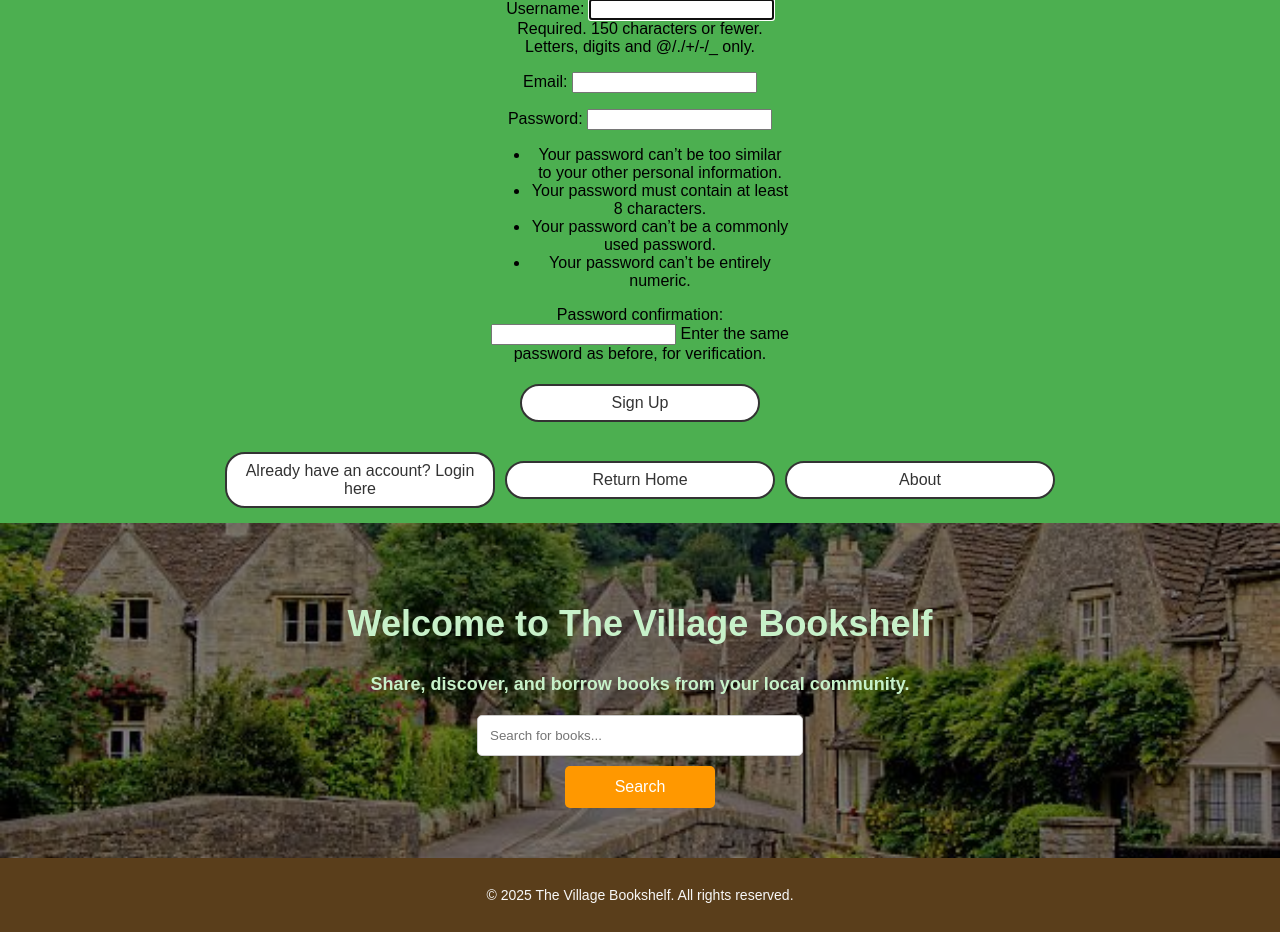
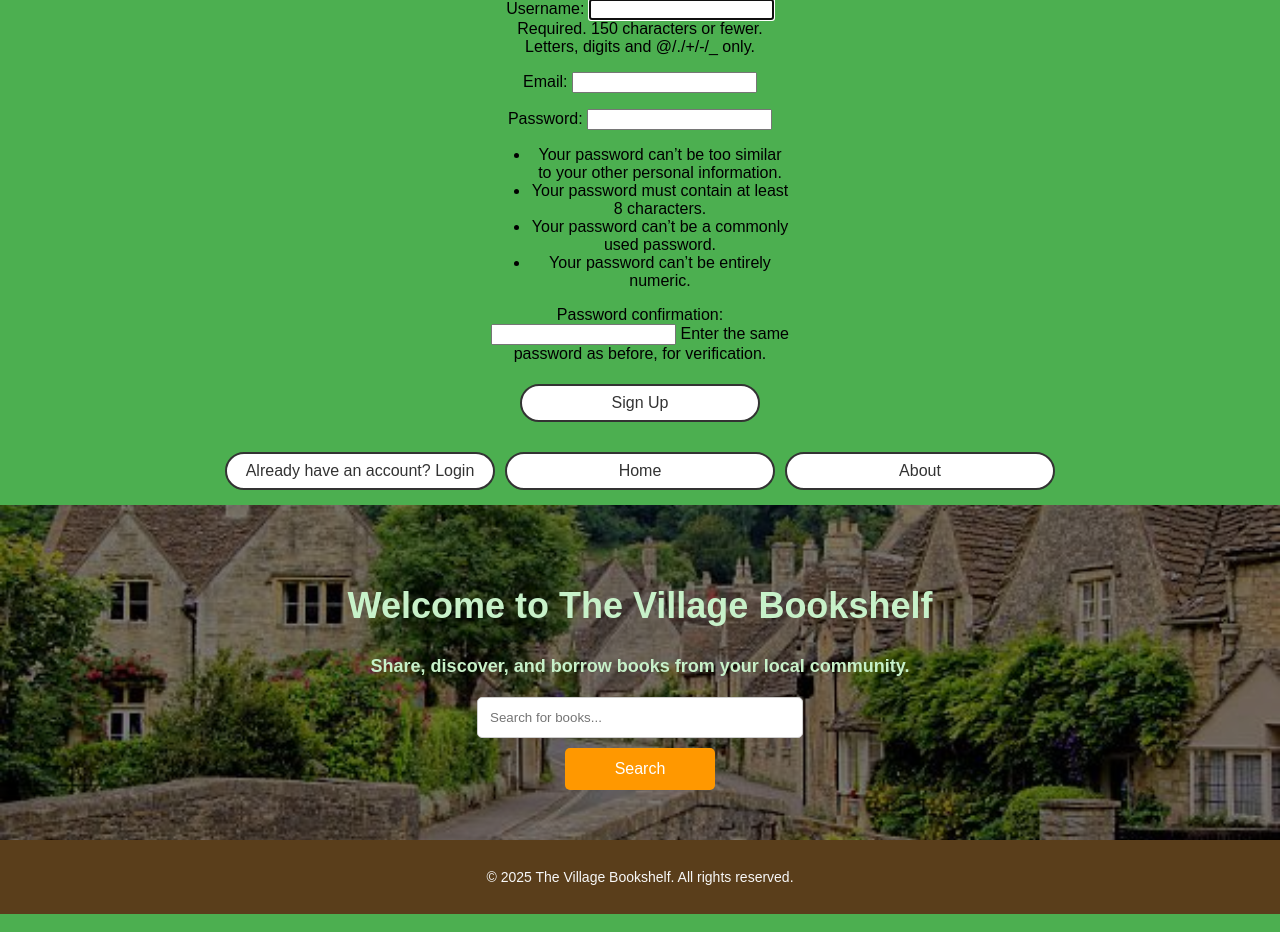
Before and after one commit to helsbels-del/the-village-bookshelf, a Django app: page /signup/ in a window 1280 px wide. Shown: the part 468-1400 px from the top of the page. Run offline with Django 4.2, Linux system fonts and the light colour scheme.

Commit message:
FIX: Update styling

```diff
--- a/static/css/style.css
+++ b/static/css/style.css
@@ -125,16 +125,16 @@ button {
     cursor: pointer;
 }
 
-.navigation button {
+/* .navigation button {
     background-color: #ff9800; /* Adjusted to match search button */
-    color: white;
+    /*color: white;
     border: none;
     padding: 10px 20px;
     border-radius: 5px;
     font-size: 16px;
     cursor: pointer;
     transition: background 0.3s ease;
-}
+} */
 
 button:hover {
     background: #0056b3;
--- a/templates/about.html
+++ b/templates/about.html
@@ -12,7 +12,7 @@
     <p>You may find that book you've always been looking for!</p>
 </div>
 <nav class="navigation">
-    <a href="{% url 'home' %}" class="nav-btn"> Return Home</a>
+    <a href="{% url 'home' %}" class="nav-btn"> Home</a>
     {% if user.is_authenticated %}<a href="{% url 'book_list' %}" class="nav-btn"> Return to Book List</a>{% else %}
     <a href="{% url 'login' %}" class="nav-btn">Login</a>
     <a href="{% url 'signup' %}" class="nav-btn">Sign Up</a>{% endif %}
--- a/templates/registration/login.html
+++ b/templates/registration/login.html
@@ -10,7 +10,7 @@ Village Bookshelf{% endblock %} {% block content %}
 </form>
 <nav class="navigation">
   <a href="{% url 'password_reset' %}" class="nav-btn">Forgot password?</a>
-  <a href="{% url 'home' %}" class="nav-btn"> Return Home</a>
+  <a href="{% url 'home' %}" class="nav-btn"> Home</a>
   <a href="{% url 'about' %}" class="nav-btn">About</a>
   <a href="{% url 'signup' %}" class="nav-btn">Sign Up</a>
 </nav>
--- a/templates/registration/signup.html
+++ b/templates/registration/signup.html
@@ -11,8 +11,8 @@
     <button type="submit" class="nav-btn">Sign Up</button>
 </form>
 <nav class="navigation">
-    <a href="{% url 'login' %}" class="nav-btn">Already have an account? Login here</a>
-    <a href="{% url 'home' %}" class="nav-btn"> Return Home</a>
+    <a href="{% url 'login' %}" class="nav-btn">Already have an account? Login</a>
+    <a href="{% url 'home' %}" class="nav-btn"> Home</a>
     <a href="{% url 'about' %}" class="nav-btn">About</a>
 </nav>
 
```
Also changed, not shown: 1 other file.
